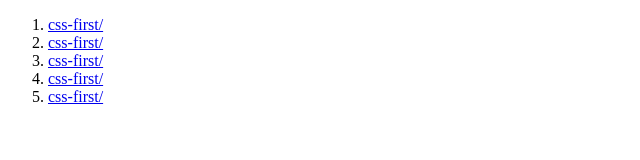
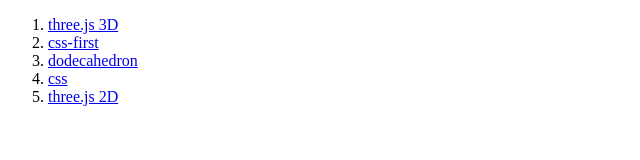
Before and after one commit to othree/360-panorama, a plain HTML site: page index.html in a window 1280 px wide. Shown: the whole page, without its empty margins (0-640 px from the left). Drawn offline with Linux system fonts and the light colour scheme.

Commit message:
Update link name

```diff
--- a/index.html
+++ b/index.html
@@ -7,11 +7,11 @@
     <body>
 
         <ol>
-            <li><a href="three-3d/">css-first/</a></li>
-            <li><a href="css-first/">css-first/</a></li>
-            <li><a href="dodecahedron/">css-first/</a></li>
-            <li><a href="css/">css-first/</a></li>
-            <li><a href="three-2d/">css-first/</a></li>
+            <li><a href="three-3d/">three.js 3D</a></li>
+            <li><a href="css-first/">css-first</a></li>
+            <li><a href="dodecahedron/">dodecahedron</a></li>
+            <li><a href="css/">css</a></li>
+            <li><a href="three-2d/">three.js 2D</a></li>
         </ol>
 
     </body>
```
